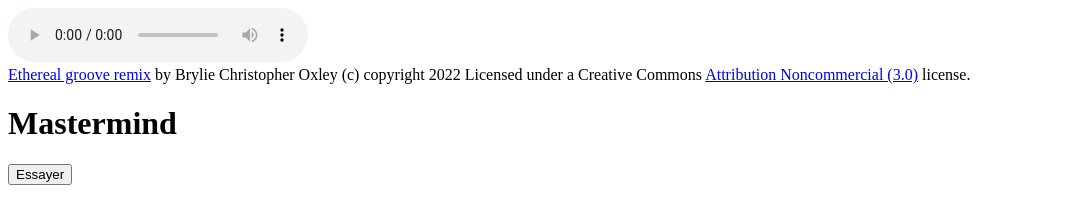
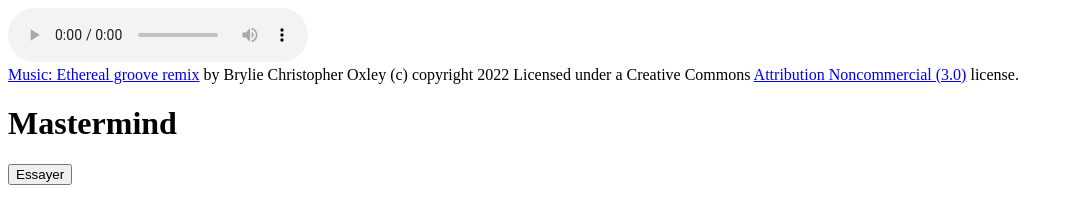
Before and after one commit to h-khribich/mastermind, a plain HTML site: page index.html in a window 1280 px wide. Shown: the whole page, without its empty margins (0-1073 px from the left). Drawn offline with Linux system fonts and the light colour scheme.

Commit message:
Music test

```diff
--- a/index.html
+++ b/index.html
@@ -9,10 +9,10 @@
 <body>
   <div class="wrapper">
     <audio controls autoplay loop>
-      <source src="/Mastermind/assets/etherealGrooveRemixBrylie.mp3" type="audio/mpeg">
+      <source src="/assets/etherealGrooveRemixBrylie.mp3" type="audio/mpeg">
       Your browser does not support the audio element.
     </audio>
-    <div class="attribution-block"><a href="http://dig.ccmixter.org/files/brylie/65097">Ethereal groove remix</a> by Brylie Christopher Oxley (c) copyright 2022 Licensed under a Creative Commons <a href="http://creativecommons.org/licenses/by-nc/3.0/">Attribution Noncommercial  (3.0)</a> license. </div>
+    <div class="attribution-block"><a href="http://dig.ccmixter.org/files/brylie/65097">Music: Ethereal groove remix</a> by Brylie Christopher Oxley (c) copyright 2022 Licensed under a Creative Commons <a href="http://creativecommons.org/licenses/by-nc/3.0/">Attribution Noncommercial  (3.0)</a> license. </div>
     <h1>Mastermind</h1>
 
     <main>
--- a/style.css
+++ b/style.css
@@ -0,0 +1,6 @@
+* {
+  padding: 0;
+  margin: 0;
+  box-sizing: border-box;
+  list-style-type: none;
+}
```
